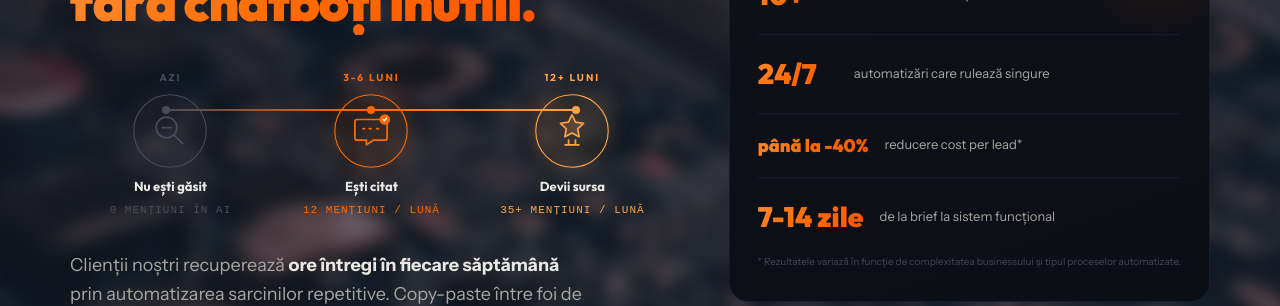
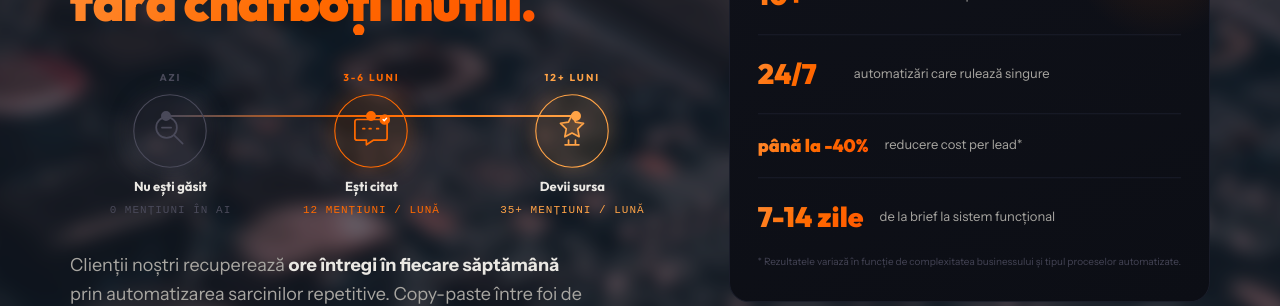
Before and after one commit to danielmoldovan1-create/turbosnail, a Next.js app: page / in a window 1280 px wide. Shown: the part 419-725 px from the top of the page. Built offline with nearby package versions, Linux system fonts and the light colour scheme.

Commit message:
fix: timeline orizontal + animatie scroll-driven

```diff
--- a/app/home-client.tsx
+++ b/app/home-client.tsx
@@ -111,180 +111,115 @@ const TIMELINE_STATES = [
 ];
 
 function AITimeline() {
-  const ref = useRef<HTMLElement>(null);
-  const isInView = useInView(ref, { once: true, margin: "-80px" });
+  const ref = useRef<HTMLDivElement>(null);
   const [progress, setProgress] = useState(0);
-  const [activeStates, setActiveStates] = useState([false, false, false]);
-  const prefersReduced = useRef(false);
 
   useEffect(() => {
-    prefersReduced.current = window.matchMedia("(prefers-reduced-motion: reduce)").matches;
+    const reduced = window.matchMedia("(prefers-reduced-motion: reduce)").matches;
+    if (reduced) { setProgress(100); return; }
+
+    let raf: number;
+    const onScroll = () => {
+      raf = requestAnimationFrame(() => {
+        const el = ref.current;
+        if (!el) return;
+        const rect = el.getBoundingClientRect();
+        const vh = window.innerHeight;
+        // 0% when bottom of element enters viewport, 100% when top reaches 40% from top
+        const start = vh;           // rect.top === vh → element just entering
+        const end = vh * 0.40;     // rect.top === 40% vh → fully revealed
+        const raw = 1 - (rect.top - end) / (start - end);
+        setProgress(Math.max(0, Math.min(100, raw * 100)));
+      });
+    };
+
+    window.addEventListener("scroll", onScroll, { passive: true });
+    onScroll(); // run once on mount in case already in view
+    return () => { window.removeEventListener("scroll", onScroll); cancelAnimationFrame(raf); };
   }, []);
 
-  useEffect(() => {
-    if (!isInView) return;
-    if (prefersReduced.current) {
-      setProgress(100);
-      setActiveStates([true, true, true]);
-      return;
-    }
+  const a = [progress > 10, progress > 45, progress > 80];
 
-    const duration = 1800;
-    const start = performance.now();
-
-    const tick = (now: number) => {
-      const elapsed = now - start;
-      const p = Math.min(elapsed / duration, 1);
-      const eased = p < 0.5 ? 2 * p * p : 1 - Math.pow(-2 * p + 2, 2) / 2;
-      setProgress(eased * 100);
-      // activate each state at 15%, 50%, 85% of progress
-      setActiveStates([eased > 0.15, eased > 0.50, eased > 0.85]);
-      if (p < 1) requestAnimationFrame(tick);
-    };
-    requestAnimationFrame(tick);
-  }, [isInView]);
+  const iconBg = (color: string, active: boolean) => {
+    if (!active) return "#0d0f18";
+    if (color === "#ff6a00") return "rgba(255,106,0,0.1)";
+    if (color === "#ffa347") return "rgba(255,163,71,0.1)";
+    return "rgba(74,74,90,0.1)";
+  };
 
   return (
-    <section
+    <div
       ref={ref}
       role="region"
       aria-label="Evoluție de la invizibil la sursă AI"
-      style={{ width: "100%", maxWidth: 860, margin: "40px 0 32px", padding: "0 0" }}
+      style={{ width: "100%", maxWidth: 860, margin: "40px 0 32px" }}
     >
-      {/* DESKTOP layout */}
-      <div className="timeline-desktop" style={{ display: "flex", alignItems: "flex-start", position: "relative" }}>
+      <div style={{ display: "flex", alignItems: "flex-start", position: "relative" }}>
         {TIMELINE_STATES.map((s, i) => (
           <div key={i} style={{ flex: 1, display: "flex", flexDirection: "column", alignItems: "center", position: "relative", zIndex: 2 }}>
-            {/* label above */}
             <span style={{
-              fontFamily: "'Outfit', sans-serif",
-              fontSize: 10, fontWeight: 700, letterSpacing: 2,
-              textTransform: "uppercase",
-              color: activeStates[i] ? s.color : "#2a2a3a",
-              marginBottom: 14,
-              transition: "color 0.4s ease",
+              fontFamily: "'Outfit', sans-serif", fontSize: 10, fontWeight: 700,
+              letterSpacing: 2, textTransform: "uppercase",
+              color: a[i] ? s.color : "#2a2a3a",
+              marginBottom: 14, transition: "color 0.3s",
             }}>{s.label}</span>
 
-            {/* icon circle */}
             <div style={{
-              width: 64, height: 64,
-              borderRadius: "50%",
-              border: `1.5px solid ${activeStates[i] ? s.color : "#1a1d2a"}`,
-              background: activeStates[i] ? `rgba(${s.color === "#ff6a00" ? "255,106,0" : s.color === "#ffa347" ? "255,163,71" : "74,74,90"},0.08)` : "#0d0f18",
+              width: 64, height: 64, borderRadius: "50%",
+              border: `1.5px solid ${a[i] ? s.color : "#1a1d2a"}`,
+              background: iconBg(s.color, a[i]),
               display: "flex", alignItems: "center", justifyContent: "center",
-              transform: activeStates[i] ? "scale(1.15)" : "scale(1)",
-              transition: "all 0.5s cubic-bezier(0.34,1.56,0.64,1)",
-              boxShadow: activeStates[i] ? `0 0 20px ${s.color}33` : "none",
+              transform: a[i] ? "scale(1.15)" : "scale(1)",
+              transition: "all 0.45s cubic-bezier(0.34,1.56,0.64,1)",
+              boxShadow: a[i] ? `0 0 22px ${s.color}44` : "none",
             }}>
-              {s.icon(activeStates[i])}
+              {s.icon(a[i])}
             </div>
 
-            {/* title */}
             <p style={{
-              fontFamily: "'Outfit', sans-serif",
-              fontSize: 13, fontWeight: 700,
-              color: activeStates[i] ? "#eae8e3" : "#3a3a4a",
-              marginTop: 14, marginBottom: 6,
-              textAlign: "center",
-              transform: activeStates[i] ? "translateY(0)" : "translateY(12px)",
-              opacity: activeStates[i] ? 1 : 0,
-              transition: "all 0.5s ease 0.1s",
+              fontFamily: "'Outfit', sans-serif", fontSize: 13, fontWeight: 700,
+              color: a[i] ? "#eae8e3" : "#3a3a4a",
+              marginTop: 14, marginBottom: 6, textAlign: "center",
+              transform: a[i] ? "translateY(0)" : "translateY(12px)",
+              opacity: a[i] ? 1 : 0, transition: "all 0.4s ease 0.05s",
             }}>{s.title}</p>
 
-            {/* stat */}
             <p style={{
-              fontFamily: "monospace",
-              fontSize: 11, letterSpacing: 1,
-              textTransform: "uppercase",
-              color: activeStates[i] ? s.color : "#2a2a3a",
+              fontFamily: "monospace", fontSize: 11, letterSpacing: 1,
+              textTransform: "uppercase", color: a[i] ? s.color : "#2a2a3a",
               textAlign: "center",
-              transform: activeStates[i] ? "translateY(0)" : "translateY(10px)",
-              opacity: activeStates[i] ? 1 : 0,
-              transition: "all 0.5s ease 0.2s",
+              transform: a[i] ? "translateY(0)" : "translateY(10px)",
+              opacity: a[i] ? 1 : 0, transition: "all 0.4s ease 0.12s",
             }}>{s.stat}</p>
           </div>
         ))}
 
-        {/* progress track — behind icons */}
-        <div style={{
-          position: "absolute",
-          top: 39, left: "16%", right: "16%",
-          height: 2,
-          background: "#1a1d2a",
-          zIndex: 1,
-        }}>
-          {/* dots */}
-          {[0, 50, 100].map((pos, i) => (
-            <div key={i} style={{
-              position: "absolute",
-              left: `${pos}%`,
-              top: "50%",
-              transform: "translate(-50%, -50%)",
-              width: 8, height: 8, borderRadius: "50%",
-              background: progress / 100 >= pos / 100 - 0.05
-                ? (i === 0 ? "#4a4a5a" : i === 1 ? "#ff6a00" : "#ffa347")
-                : "#1a1d2a",
-              transition: "background 0.3s ease",
-              zIndex: 3,
-            }} />
-          ))}
+        {/* track */}
+        <div style={{ position: "absolute", top: 45, left: "16%", right: "16%", height: 2, background: "#1a1d2a", zIndex: 1, borderRadius: 2 }}>
           {/* fill */}
           <div style={{
             position: "absolute", inset: 0,
             background: "linear-gradient(90deg, #4a4a5a 0%, #ff6a00 50%, #ffa347 100%)",
-            transformOrigin: "left",
-            transform: `scaleX(${progress / 100})`,
-            transition: "transform 0.05s linear",
+            transformOrigin: "left", transform: `scaleX(${progress / 100})`,
             borderRadius: 2,
           }} />
+          {/* dots */}
+          {[0, 50, 100].map((pos, i) => (
+            <div key={i} style={{
+              position: "absolute", left: `${pos}%`, top: "50%",
+              transform: "translate(-50%, -50%)",
+              width: 10, height: 10, borderRadius: "50%",
+              background: progress >= pos - 2
+                ? (i === 0 ? "#4a4a5a" : i === 1 ? "#ff6a00" : "#ffa347")
+                : "#1a1d2a",
+              border: `2px solid ${progress >= pos - 2 ? (i === 0 ? "#4a4a5a" : i === 1 ? "#ff6a00" : "#ffa347") : "#2a2a3a"}`,
+              transition: "background 0.2s, border-color 0.2s",
+              zIndex: 3,
+            }} />
+          ))}
         </div>
       </div>
-
-      {/* MOBILE layout */}
-      <div className="timeline-mobile" style={{ display: "none", flexDirection: "column", gap: 0 }}>
-        {TIMELINE_STATES.map((s, i) => (
-          <div key={i} style={{ display: "flex", gap: 20, alignItems: "flex-start", position: "relative", paddingBottom: i < 2 ? 28 : 0 }}>
-            {/* vertical line */}
-            {i < 2 && (
-              <div style={{ position: "absolute", left: 31, top: 64, width: 2, height: "calc(100% - 32px)", background: "#1a1d2a", zIndex: 1 }}>
-                <div style={{
-                  position: "absolute", top: 0, left: 0, right: 0,
-                  background: `linear-gradient(180deg, ${TIMELINE_STATES[i].color}, ${TIMELINE_STATES[i + 1].color})`,
-                  height: activeStates[i + 1] ? "100%" : "0%",
-                  transition: "height 0.6s ease",
-                  borderRadius: 2,
-                }} />
-              </div>
-            )}
-            <div style={{
-              width: 64, height: 64, flexShrink: 0,
-              borderRadius: "50%",
-              border: `1.5px solid ${activeStates[i] ? s.color : "#1a1d2a"}`,
-              background: activeStates[i] ? `rgba(${s.color === "#ff6a00" ? "255,106,0" : s.color === "#ffa347" ? "255,163,71" : "74,74,90"},0.08)` : "#0d0f18",
-              display: "flex", alignItems: "center", justifyContent: "center",
-              transform: activeStates[i] ? "scale(1.1)" : "scale(1)",
-              transition: "all 0.5s cubic-bezier(0.34,1.56,0.64,1)",
-              boxShadow: activeStates[i] ? `0 0 16px ${s.color}33` : "none",
-              zIndex: 2,
-            }}>
-              {s.icon(activeStates[i])}
-            </div>
-            <div style={{ paddingTop: 8 }}>
-              <span style={{ fontFamily: "'Outfit', sans-serif", fontSize: 9, fontWeight: 700, letterSpacing: 2, textTransform: "uppercase", color: activeStates[i] ? s.color : "#2a2a3a", display: "block", marginBottom: 4 }}>{s.label}</span>
-              <p style={{ fontFamily: "'Outfit', sans-serif", fontSize: 14, fontWeight: 700, color: activeStates[i] ? "#eae8e3" : "#3a3a4a", margin: 0, opacity: activeStates[i] ? 1 : 0, transform: activeStates[i] ? "translateY(0)" : "translateY(8px)", transition: "all 0.5s ease" }}>{s.title}</p>
-              <p style={{ fontFamily: "monospace", fontSize: 11, letterSpacing: 1, textTransform: "uppercase", color: activeStates[i] ? s.color : "#2a2a3a", margin: "4px 0 0", opacity: activeStates[i] ? 1 : 0, transition: "all 0.5s ease 0.15s" }}>{s.stat}</p>
-            </div>
-          </div>
-        ))}
-      </div>
-
-      <style>{`
-        @media (max-width: 767px) {
-          .timeline-desktop { display: none !important; }
-          .timeline-mobile { display: flex !important; }
-        }
-      `}</style>
-    </section>
+    </div>
   );
 }
 
```
